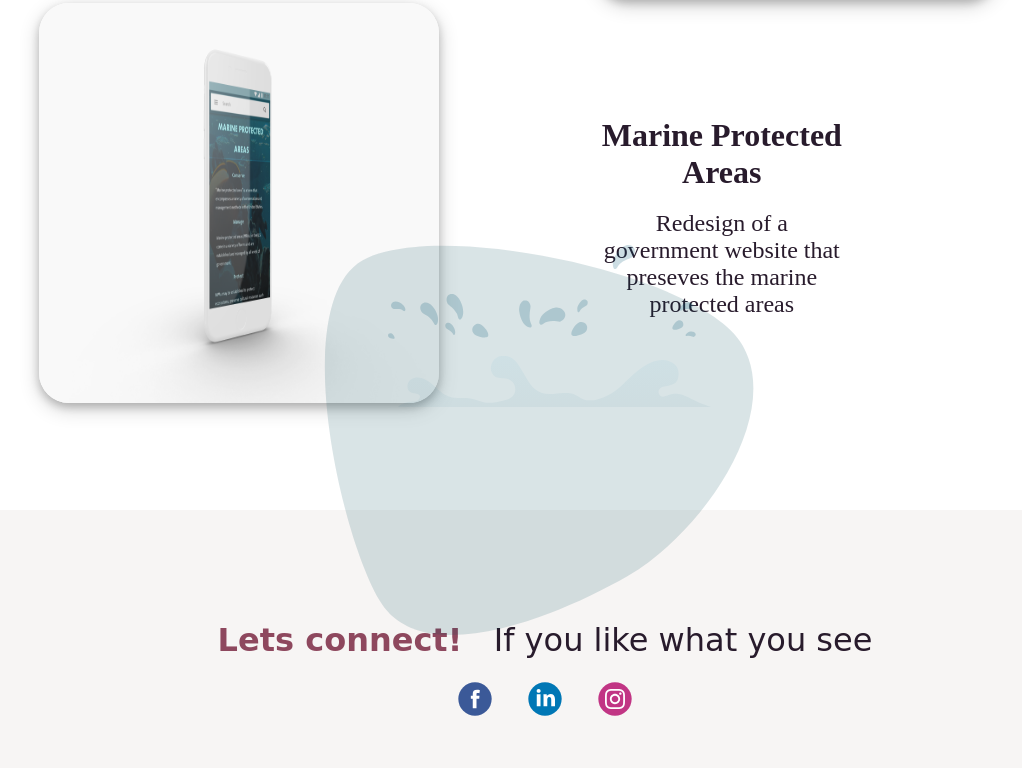
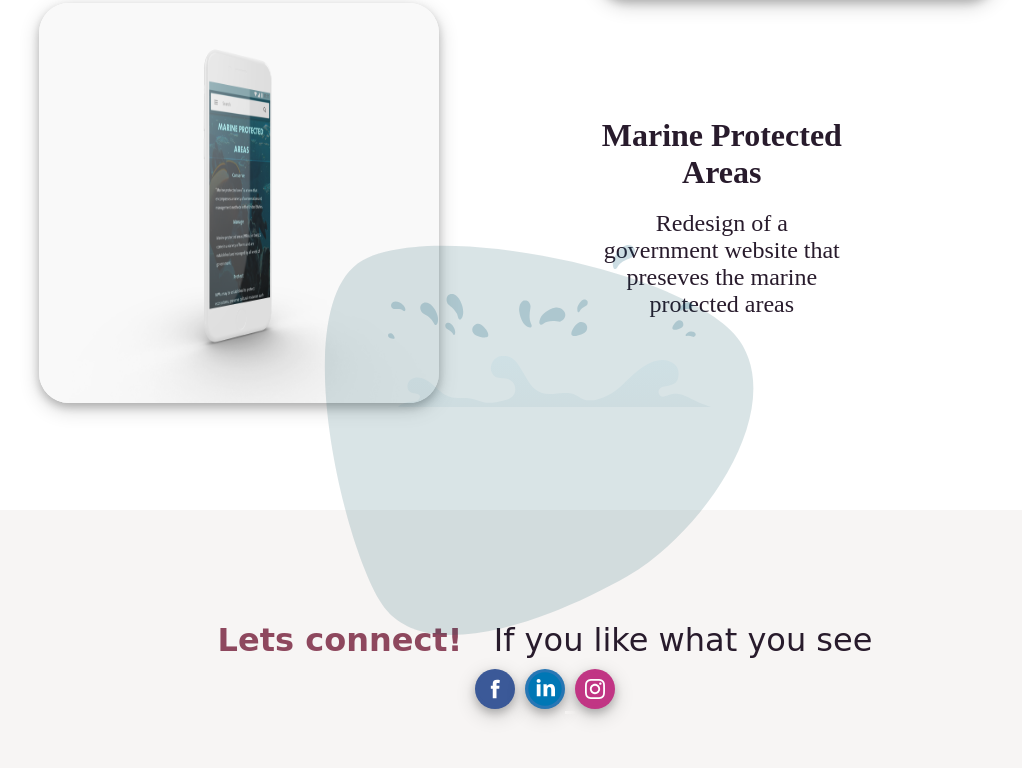
Before and after one commit to unJelly02/InclassCoding, a plain HTML site: page index.html in a window 1280 px wide. Shown: the part 1928-2696 px from the top of the page, without its empty margins (95-1117 px from the left). Drawn offline with Linux system fonts and the light colour scheme; a web font is replaced by a local one.

Commit message:
add icons

```diff
--- a/index.css
+++ b/index.css
@@ -171,11 +171,22 @@ width:250px;
     padding:10px;
 }
 .icons{
-    padding:10px;
+    /* padding:10px; */
+    border-radius:50%;
+    box-shadow: 0 4px 8px 0 rgba(0, 0, 0, 0.2), 0 6px 20px 0 rgba(0, 0, 0, 0.19);
+
+}
+.icons:hover{
+    /* padding:10px; */
+    border-radius:50%;
+    box-shadow: 0 4px 8px 0 rgba(0, 0, 0, 0.2), 0 6px 20px 0 rgba(0, 0, 0, 0.19);
+    cursor:pointer;
+
 }
 .footer-text{
     color:#8E485E;
     font-weight: bold;
+
 
 }
 .swingingDoodle{
--- a/index.html
+++ b/index.html
@@ -98,12 +98,12 @@
 
             <div class="social-icons">
 
-                <img class = "icons" src = "images/Facebook.svg" width = "40px" height = "40px"/>
+                <img class = "icons" src = "images/Facebook.svg" width = "40px" height = "40px" style="background-color :#3b5998"/>
                 <a href = "https://www.linkedin.com/in/anjali-anusuri-369367a0/">
-                <img class = "icons"  src = "images/Linkedin.svg" width = "40px" height = "40px"/>
+                <img class = "icons"  src = "images/Linkedin.svg" width = "40px" height = "40px" style="background-color :#2877b5"/>
                 </a>
                 <a href = "https://www.instagram.com/un_jellyy/">
-                <img class = "icons"  src = "images/instagram.svg" width = "40px" height = "40px"/>
+                <img class = "icons"  src = "images/instagram.svg" width = "40px" height = "40px" style="background-color :#c13584"/>
                 </a>
             </div>
 
```
